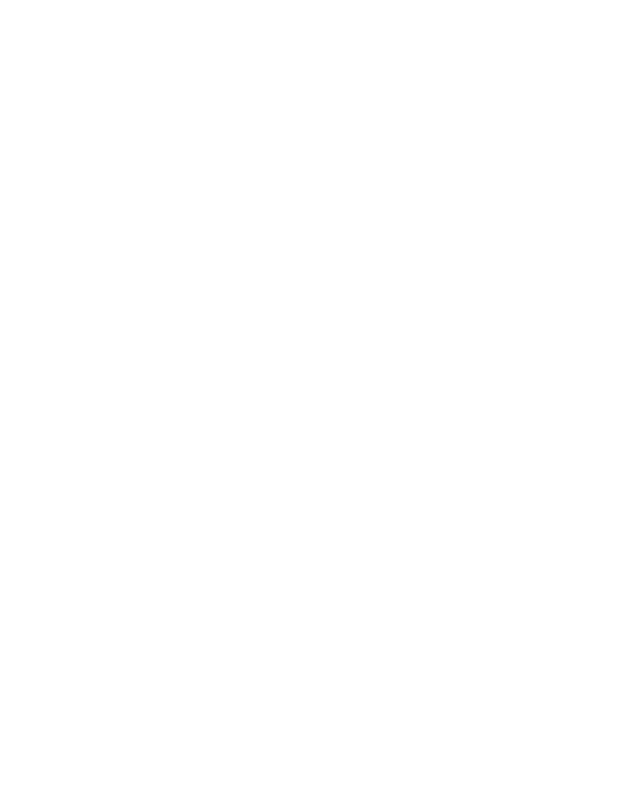
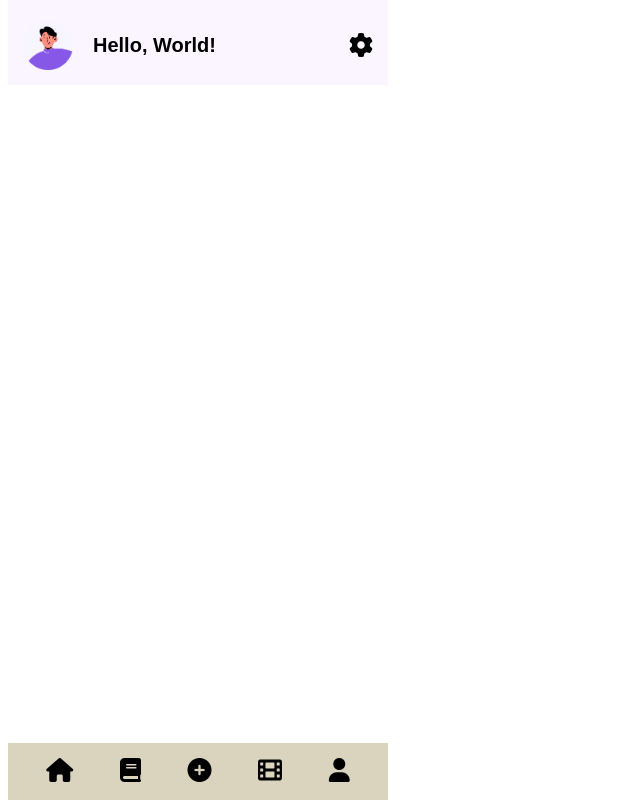
Before and after one commit to domssab/NetFics, a website: page www/index.html in a window 1280 px wide. Shown: the whole page, without its empty margins (0-640 px from the left). Drawn offline with Linux system fonts and the light colour scheme.

Commit message:
feat(ui): add header and bottom navbar

```diff
--- a/www/css/style.css
+++ b/www/css/style.css
@@ -0,0 +1,62 @@
+header {
+    overflow: hidden;
+    background-color: #FAF5FF;
+    position: fixed;
+    top: 0;
+    width: 350px;
+    padding: 15px;
+    padding-top: 20px;
+}
+
+.header-flex {
+    display: flex;
+    align-items: center;
+}
+
+.header-flex img {
+    margin-right: 10px; /* Adjust spacing as needed */
+    max-width: 50px;
+}
+
+.header-flex h3 {
+    margin: 0 10px; /* Adjust spacing as needed */
+    font-size: 20px;
+    font-family: Arial, sans-serif;
+}
+
+.header-flex i {
+    margin-left: auto; /* Push the icon to the far right */
+    font-size: 24px;
+}
+
+.footer-nav {
+    position: fixed;
+    bottom: 0;
+    width: 350px;
+    padding: 15px;
+    background-color: #DAD3BE;
+    text-align: center;
+    z-index: 1000;
+}
+
+.footer-nav ul {
+    list-style-type: none;
+    margin: 0;
+    padding: 0;
+    display: flex;
+    justify-content: space-around;
+}
+
+.footer-nav li {
+    display: inline;
+}
+
+.footer-nav a {
+    color: #000000;
+    text-decoration: none;
+    font-size: 24px;
+}
+
+.footer-nav a:hover {
+    text-decoration: underline;
+}
--- a/www/index.html
+++ b/www/index.html
@@ -5,11 +5,26 @@
         <meta name="viewport" content="width=device-width, initial-scale=1.0">
         <title>NetFics</title>
         <link rel="stylesheet" href="css/style.css">
+        <link rel="stylesheet" href="https://cdnjs.cloudflare.com/ajax/libs/font-awesome/6.0.0-beta3/css/all.min.css">
         <script src="js/main.js"></script>
     </head>
+    <body>
+        <header class="header-flex">
+            <img src = "profile.png" alt="profile" class="profile">
+            <h3> Hello, World! </h3>
+            <i class="fa-solid fa-gear"></i>
+        </header>
 
-    <body>
-
+        <footer class="footer-nav">
+            <nav>
+                <ul>
+                    <li><a href="#home"><i class="fa-solid fa-house"></i></a></li>
+                    <li><a href="#library"><i class="fa-solid fa-book"></i></a></li>
+                    <li><a href="#add"><i class="fa-solid fa-circle-plus"></i></a></li>
+                    <li><a href="#movie"><i class="fa-solid fa-film"></i></a></li>
+                    <li><a href="#profile"><i class="fa-solid fa-user"></i></a></li>
+                </ul>
+            </nav>
+        </footer>
     </body>
-
 </html>
```
Also changed, not shown: www/library/libraryStyle.css (+35 -20 lines), www/profile.png (added).
